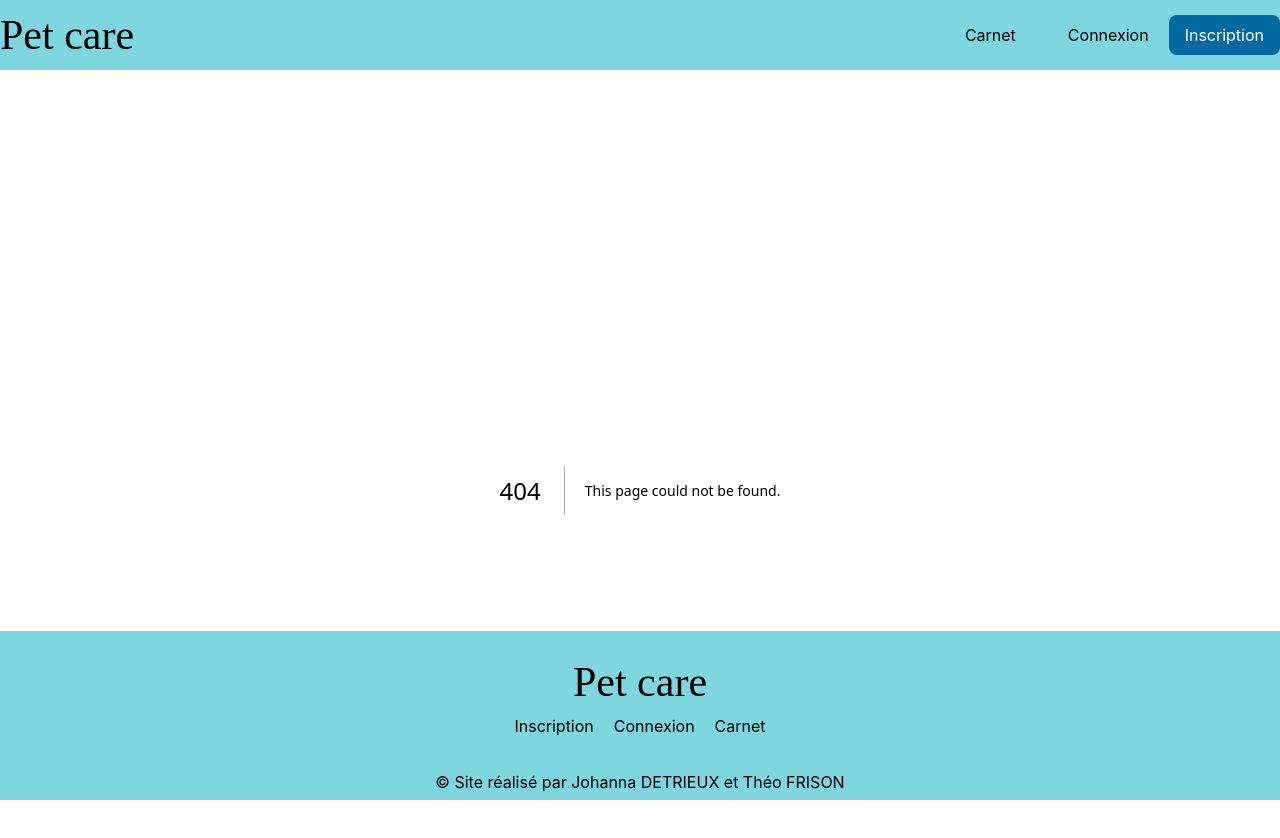
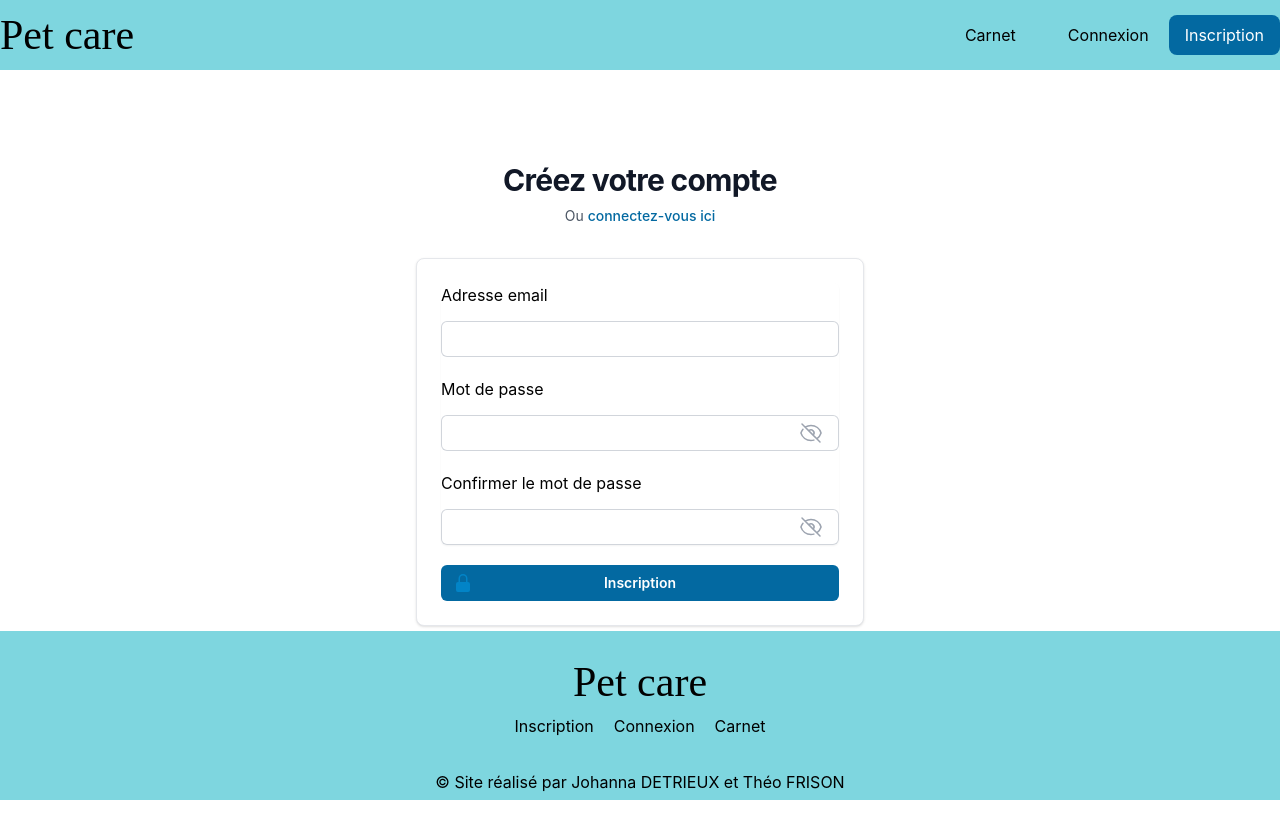
Before and after one commit to Jwana24/pet_care_front, a Next.js app: page /signup in a window 1280 px wide. Before the commit this address had no page. Shown: the top 838 px of the page. After the commit the page ends 800 px from the top, so only its background shows below. Built offline with nearby package versions, Linux system fonts and the light colour scheme.

Commit message:
Added the inscription form + clean and refacto code

```diff
--- a/app/components/Footer/Footer.tsx
+++ b/app/components/Footer/Footer.tsx
@@ -11,7 +11,7 @@ const Footer = () => {
           <Link href='/'>Pet care</Link>
         </div>
         <footer className="GeneralLink">
-          <Link className="mr-5 " href='/login'>Inscription</Link>
+          <Link className="mr-5 " href='/signup'>Inscription</Link>
           <Link className="mr-5" href='/login'>Connexion</Link>
           <Link href='/login'>Carnet</Link>
         </footer>
--- a/app/components/Navbar/Navbar.tsx
+++ b/app/components/Navbar/Navbar.tsx
@@ -15,7 +15,7 @@ const Navbar = () => {
           <Link className="ml-5" href='/login'>Connexion</Link>
           <Link
             className="ml-5 px-4 py-2 text-white bg-sky-700 hover:bg-sky-900 rounded-r-lg rounded-l-lg"
-            href='/login'
+            href='/signup'
           >
             Inscription
           </Link>
--- a/app/components/ReusableComponents/Form/Form.tsx
+++ b/app/components/ReusableComponents/CredentialsForm/CredentialsForm.tsx
@@ -1,6 +1,7 @@
 'use client';
 
 import React, { useState } from 'react';
+import Link from "next/link";
 import { LockClosedIcon } from "@heroicons/react/20/solid";
 import { EyeIcon, EyeSlashIcon } from "@heroicons/react/24/outline";
 
@@ -9,9 +10,10 @@ interface PropsForm {
   subtitlePage: string
   textBtn: string
   isSignUpForm?: boolean
+  urlToRedirect: string
 }
 
-const Form = ({ titlePage, subtitlePage, textBtn, isSignUpForm }: PropsForm) => {
+const CredentialsForm = ({ titlePage, subtitlePage, textBtn, isSignUpForm, urlToRedirect }: PropsForm) => {
   const [passwordValue, setPasswordValue] = useState({
     password: "",
     confirmPassword: "",
@@ -36,9 +38,9 @@ const Form = ({ titlePage, subtitlePage, textBtn, isSignUpForm }: PropsForm) =>
           </h2>
           <p className="mt-2 text-center text-sm text-gray-600">
             Ou{' '}
-            <a href="/login" className="font-medium text-sky-700 hover:text-sky-900">
+            <Link href={urlToRedirect} className="font-medium text-sky-700 hover:text-sky-900">
               {subtitlePage}
-            </a>
+            </Link>
           </p>
         </div>
 
@@ -111,15 +113,17 @@ const Form = ({ titlePage, subtitlePage, textBtn, isSignUpForm }: PropsForm) =>
             }
           </div>
 
-          <div className="flex items-center justify-end mt-2 mb-5">
-            <div className="text-sm">
-              <a href="#" className="font-medium text-sky-700 hover:text-sky-900">
-                Mot de passe oublié ?
-              </a>
+          {!isSignUpForm &&
+            <div className="flex items-center justify-end mt-2">
+              <div className="text-sm">
+                <a href="#" className="font-medium text-sky-700 hover:text-sky-900">
+                  Mot de passe oublié ?
+                </a>
+              </div>
             </div>
-          </div>
+          }
 
-          <div>
+          <div className="mt-5">
             <button
               type="submit"
               className="group relative flex w-full justify-center rounded-md bg-sky-700 px-3 py-2 text-sm font-semibold text-white hover:bg-sky-900 focus-visible:outline focus-visible:outline-2 focus-visible:outline-offset-2 focus-visible:outline-indigo-600"
@@ -136,4 +140,4 @@ const Form = ({ titlePage, subtitlePage, textBtn, isSignUpForm }: PropsForm) =>
   )
 }
 
-export default Form
+export default CredentialsForm
--- a/app/login/page.tsx
+++ b/app/login/page.tsx
@@ -1,12 +1,13 @@
-import Form from "@/app/components/ReusableComponents/Form/Form";
+import CredentialsForm from "@/app/components/ReusableComponents/CredentialsForm/CredentialsForm";
 
 const Login = () => {
     return (
         <div>
-            <Form
+            <CredentialsForm
               titlePage="Connectez-vous à votre compte"
               subtitlePage="créez votre compte ici"
               textBtn="Connexion"
+              urlToRedirect="/signup"
             />
         </div>
     )
--- /dev/null
+++ b/app/signup/page.tsx
@@ -0,0 +1,17 @@
+import CredentialsForm from "@/app/components/ReusableComponents/CredentialsForm/CredentialsForm";
+
+const SignUp = () => {
+  return (
+    <div>
+      <CredentialsForm
+        titlePage="Créez votre compte"
+        subtitlePage="connectez-vous ici"
+        textBtn="Inscription"
+        isSignUpForm
+        urlToRedirect="/login"
+      />
+    </div>
+  )
+}
+
+export default SignUp;
```
